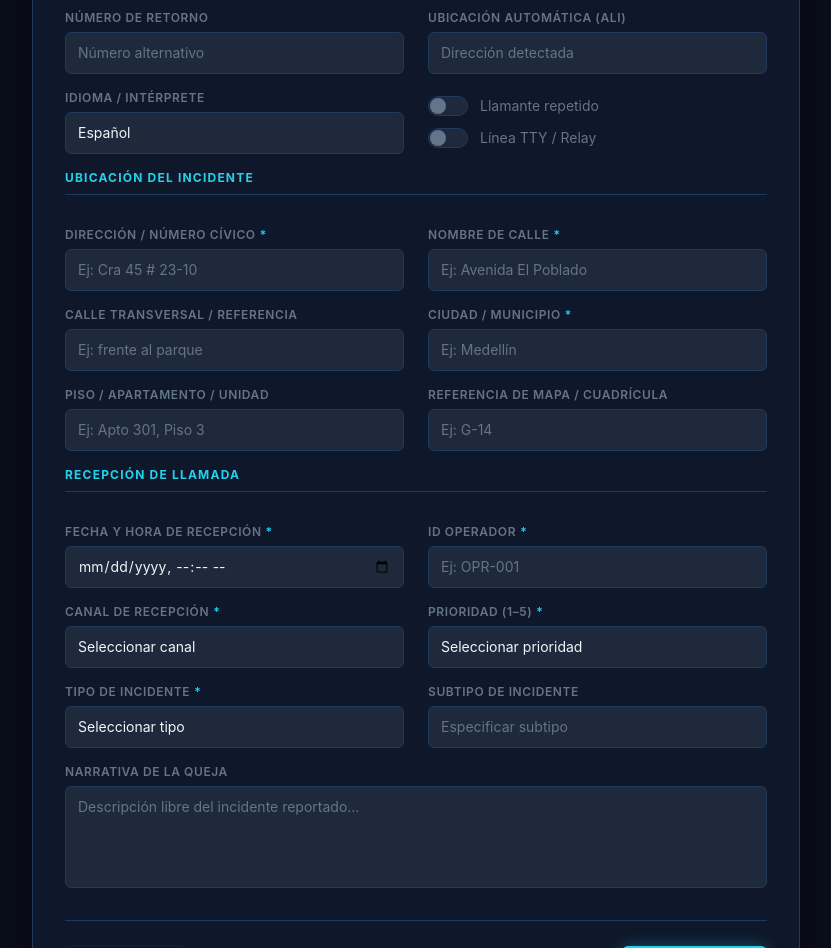
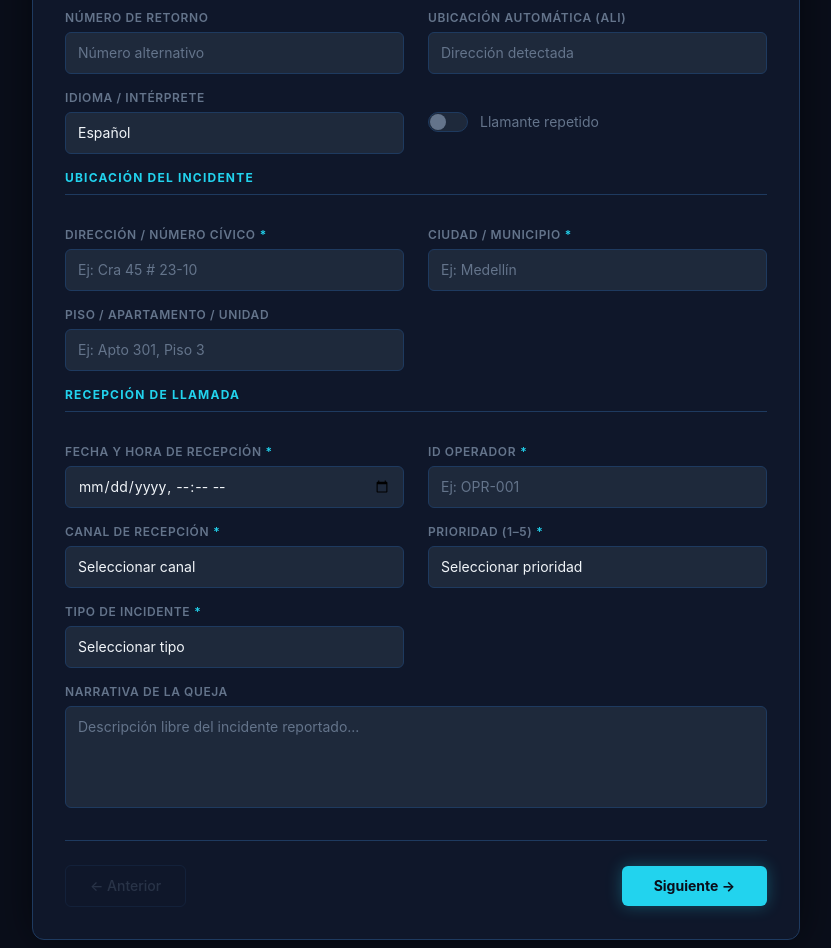
Before and after one commit to FelipeInovi/broadsecForm, a React (Vite) app: page / in a window 1280 px wide. Shown: the part 420-1368 px from the top of the page, without its empty margins (224-1055 px from the left). Built offline with nearby package versions, Linux system fonts and the light colour scheme.

Commit message:
chore_deleted_step1_innecesary_fileds

```diff
--- a/src/features/cad-form/MultiStepForm.tsx
+++ b/src/features/cad-form/MultiStepForm.tsx
@@ -23,7 +23,6 @@ export function MultiStepForm() {
     defaultValues: {
       idioma: 'Español',
       esDeLlamadaRepetida: false,
-      esTTY: false,
       esMutualAid: false,
       requiereRevisionSupervisor: false,
       tieneArmas: false,
--- a/src/features/cad-form/data/demoData.ts
+++ b/src/features/cad-form/data/demoData.ts
@@ -7,19 +7,14 @@ export const DEMO_PASO1: Partial<CadFormData> = {
   numeroRetorno: '+57 311 987 6543',
   idioma: 'Español',
   esDeLlamadaRepetida: false,
-  esTTY: false,
   direccion: 'Cra 45 # 23-10',
-  nombreCalle: 'Avenida El Poblado',
-  calleTransversal: 'Frente al Parque Laureles',
   ciudad: 'Medellín',
   pisoApartamento: 'Local 3',
-  referenciaMapas: 'G-14',
   fechaHoraRecepcion: '2026-05-21T14:35',
   idOperador: 'OPR-042',
   canal: 'telefono',
   prioridad: 2,
   tipoIncidente: 'accidente_transito',
-  subtipoIncidente: 'Colisión entre vehículos',
   narrativaQueja:
     'Ciudadano reporta accidente de tránsito en vía principal con dos vehículos involucrados. Hay al menos una persona herida que solicita atención médica urgente.',
 }
--- a/src/features/cad-form/schema.ts
+++ b/src/features/cad-form/schema.ts
@@ -9,19 +9,15 @@ const identificacionLlamante = z.object({
   numeroRetorno: z.string().optional(),
   idioma: z.string().default('Español'),
   esDeLlamadaRepetida: z.boolean().default(false),
-  esTTY: z.boolean().default(false),
 })
 
 const ubicacionIncidente = z.object({
   direccion: z.string().min(3, 'Dirección requerida'),
-  nombreCalle: z.string().min(2, 'Calle requerida'),
-  calleTransversal: z.string().optional(),
   ciudad: z.string().min(2, 'Ciudad requerida'),
   coordenadas: z
     .object({ lat: z.number(), lon: z.number() })
     .optional(),
   pisoApartamento: z.string().optional(),
-  referenciaMapas: z.string().optional(),
 })
 
 const recepcionLlamada = z.object({
@@ -32,7 +28,6 @@ const recepcionLlamada = z.object({
   }),
   prioridad: z.number().min(1).max(5),
   tipoIncidente: z.string().min(1, 'Tipo de incidente requerido'),
-  subtipoIncidente: z.string().optional(),
   narrativaQueja: z.string().optional(),
 })
 
--- a/src/features/cad-form/steps/Step1.tsx
+++ b/src/features/cad-form/steps/Step1.tsx
@@ -62,7 +62,6 @@ export function Step1() {
 
       <div className="flex flex-col gap-3 justify-center">
         <CadToggle label="Llamante repetido" {...register('esDeLlamadaRepetida')} />
-        <CadToggle label="Línea TTY / Relay" {...register('esTTY')} />
       </div>
 
       {/* ── Ubicación del incidente ── */}
@@ -72,24 +71,12 @@ export function Step1() {
         <CadInput placeholder="Ej: Cra 45 # 23-10" {...register('direccion')} />
       </FieldWrapper>
 
-      <FieldWrapper label="Nombre de calle" error={errors.nombreCalle?.message} required>
-        <CadInput placeholder="Ej: Avenida El Poblado" {...register('nombreCalle')} />
-      </FieldWrapper>
-
-      <FieldWrapper label="Calle transversal / Referencia" error={errors.calleTransversal?.message}>
-        <CadInput placeholder="Ej: frente al parque" {...register('calleTransversal')} />
-      </FieldWrapper>
-
       <FieldWrapper label="Ciudad / Municipio" error={errors.ciudad?.message} required>
         <CadInput placeholder="Ej: Medellín" {...register('ciudad')} />
       </FieldWrapper>
 
       <FieldWrapper label="Piso / Apartamento / Unidad" error={errors.pisoApartamento?.message}>
         <CadInput placeholder="Ej: Apto 301, Piso 3" {...register('pisoApartamento')} />
-      </FieldWrapper>
-
-      <FieldWrapper label="Referencia de mapa / Cuadrícula" error={errors.referenciaMapas?.message}>
-        <CadInput placeholder="Ej: G-14" {...register('referenciaMapas')} />
       </FieldWrapper>
 
       {/* ── Recepción de llamada ── */}
@@ -136,10 +123,6 @@ export function Step1() {
         </CadSelect>
       </FieldWrapper>
 
-      <FieldWrapper label="Subtipo de incidente" error={errors.subtipoIncidente?.message}>
-        <CadInput placeholder="Especificar subtipo" {...register('subtipoIncidente')} />
-      </FieldWrapper>
-
       <FieldWrapper
         label="Narrativa de la queja"
         error={errors.narrativaQueja?.message}
```
